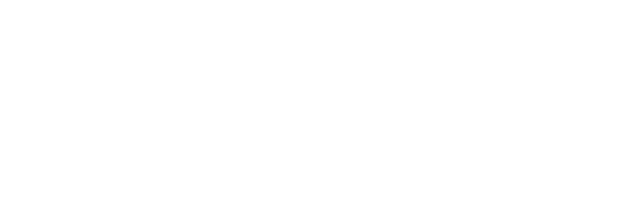
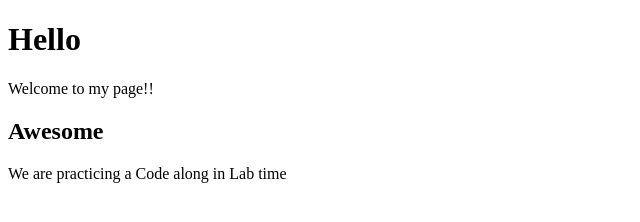
Before and after one commit to MiltriR/Lab-practice, a plain HTML site: page index.html in a window 1280 px wide. Shown: the whole page, without its empty margins (0-640 px from the left). Drawn offline with Linux system fonts and the light colour scheme.

Commit message:
added a section

```diff
--- a/index.html
+++ b/index.html
@@ -7,6 +7,12 @@
     <title>Practicing</title>
 </head>
 <body>
+    <h1>  Hello </h1>
+    <p> Welcome to my page!! </p>
 
+    <section>
+        <h2> Awesome</h2>
+        <p> We are practicing a Code along in Lab time </p>
+    </section>
 </body>
 </html>
```
